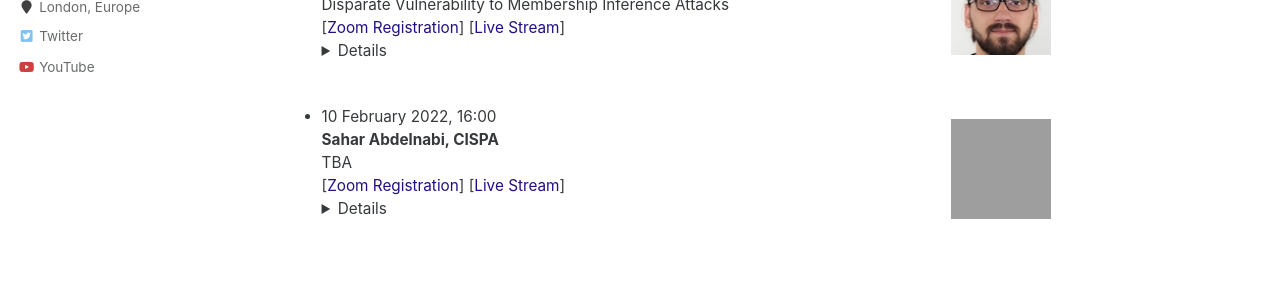
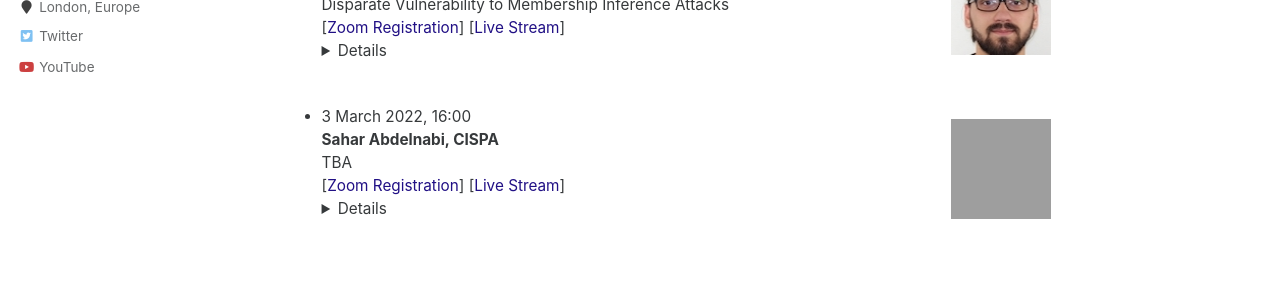
Before and after one commit to uclisec/uclisec.github.io, a Jekyll site: the page built from _pages/seminars.md, in a window 1280 px wide and 900 px high, cut to the strip 316-607 px from the top of the window. Built offline with Jekyll 4.4.1, drawn with Linux system fonts in a browser that asks for light colours; grey boxes are pictures that could not be loaded.

Commit message:
Update seminars.md

```diff
--- a/_pages/seminars.md
+++ b/_pages/seminars.md
@@ -16,7 +16,7 @@ Disparate Vulnerability to Membership Inference Attacks
 <!----->
 
 <img src="../images/sahar.jpg" style="float:right;width:100px;height:100px;margin-top:15px">
-- 10 February 2022, 16:00
+- 3 March 2022, 16:00
 **Sahar Abdelnabi, CISPA**
 TBA
 [[Zoom Registration](https://ucl.zoom.us/meeting/register/tJYpf-2grTorGNxFnItdfR3SSG89tgyB9Zeh)] [[Live Stream]()]<details>**Abstract:** .<br><br>**Bio**: .<br></details>
```
